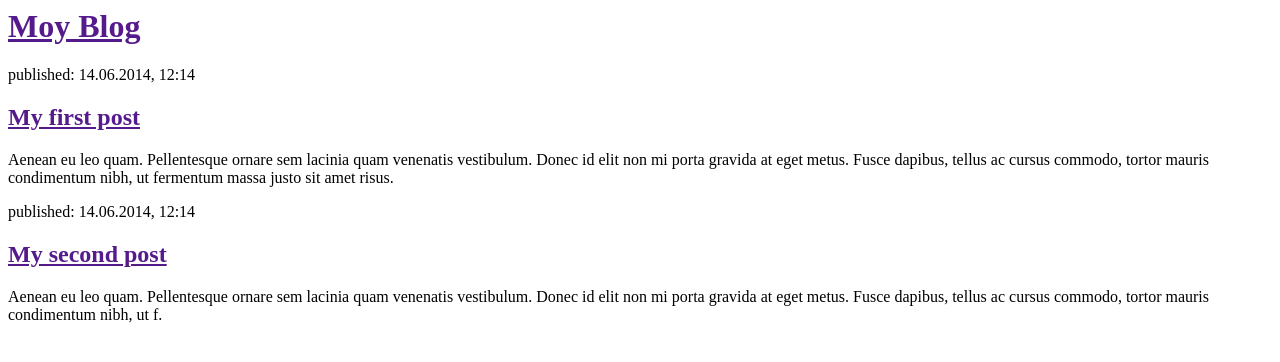
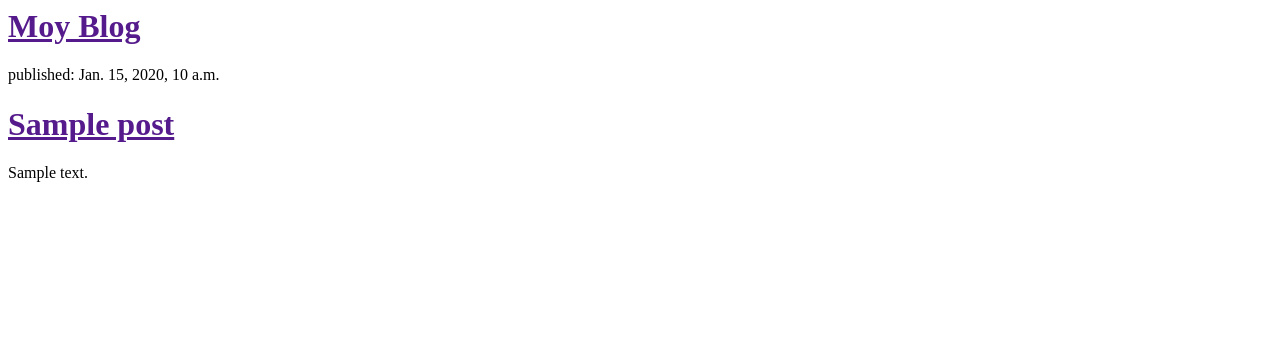
Before and after one commit to Moises25/my-first-blog, a Django app: template blog/templates/blog/post_list.html in a window 1280 px wide. Shown: the top 362 px of the page. Run offline with Django 3.2, Linux system fonts and the light colour scheme; the template is opened without the code that fills it: values that come from a table or form of the project are taken from there, others are empty; tables that the repository leaves empty hold one stand-in row (values such as "Sample post").

Commit message:
Modified templates to display posts from database.

```diff
--- a/blog/templates/blog/post_list.html
+++ b/blog/templates/blog/post_list.html
@@ -7,16 +7,13 @@
                 <h1><a href="">Moy Blog</a></h1>
             </div>
 
+            {% for post in posts %}
             <div>
-                <p>published: 14.06.2014, 12:14</p>
-                <h2><a href="">My first post</a></h2>
-                <p>Aenean eu leo quam. Pellentesque ornare sem lacinia quam venenatis vestibulum. Donec id elit non mi porta gravida at eget metus. Fusce dapibus, tellus ac cursus commodo, tortor mauris condimentum nibh, ut fermentum massa justo sit amet risus.</p>
+              <p>published: {{ post.published_date }}</p>
+              <h1><a href="">{{ post.title }}</a></h1>
+              <p>{{ post.text|linebreaksbr }}</p>
             </div>
+            {% endfor %}
 
-            <div>
-                <p>published: 14.06.2014, 12:14</p>
-                <h2><a href="">My second post</a></h2>
-                <p>Aenean eu leo quam. Pellentesque ornare sem lacinia quam venenatis vestibulum. Donec id elit non mi porta gravida at eget metus. Fusce dapibus, tellus ac cursus commodo, tortor mauris condimentum nibh, ut f.</p>
-            </div>
         </body>
     </html>
--- a/blog/views.py
+++ b/blog/views.py
@@ -1,6 +1,9 @@
 from django.shortcuts import render
+from django.utils import timezone
+from .models import Post #Agregamos nuestro modelo Post
 
 # Create your views here.
 
 def post_list(request): #creamos una funcion post_list
-        return render(request, 'blog/post_list.html', {}) #creamos nuestra vista
+        posts = Post.objects.filter(published_date__lte=timezone.now()).order_by('published_date')#hacemos una query
+        return render(request, 'blog/post_list.html', {'posts': posts}) #creamos nuestra vista
```
